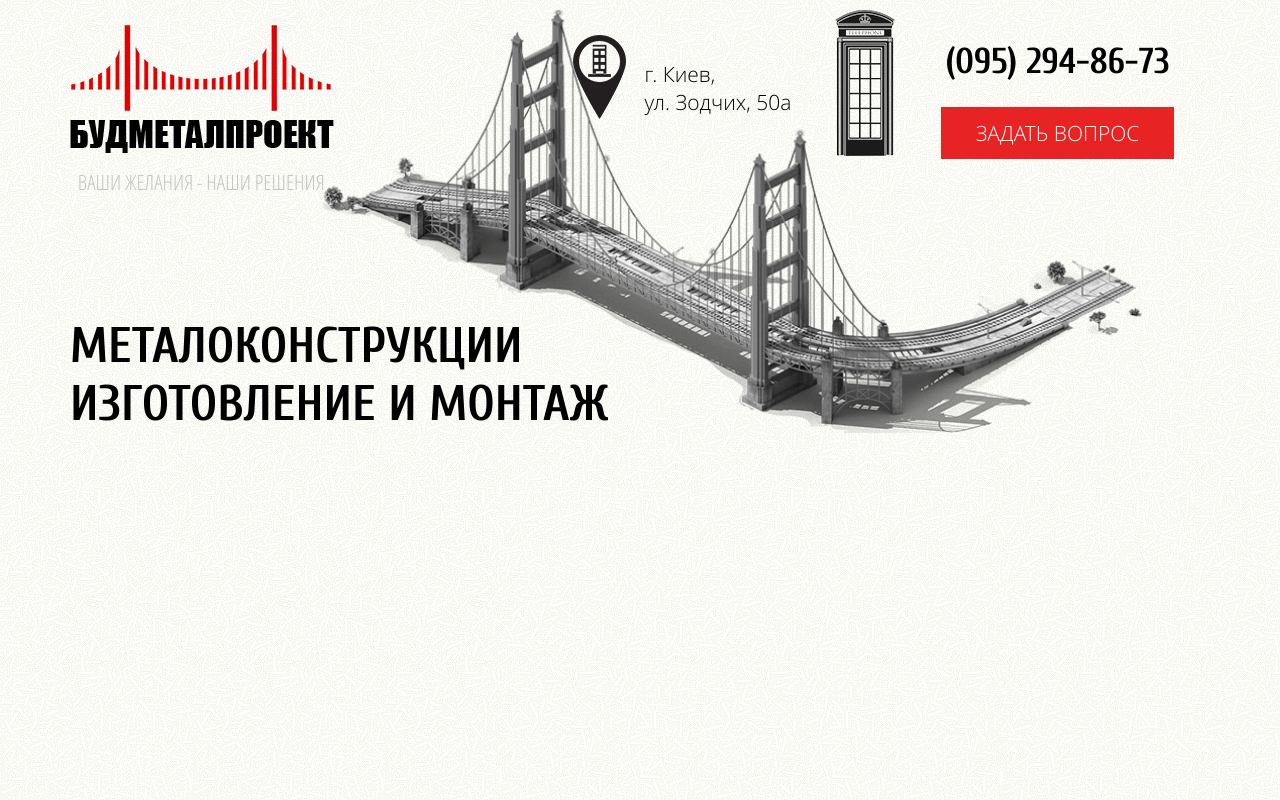
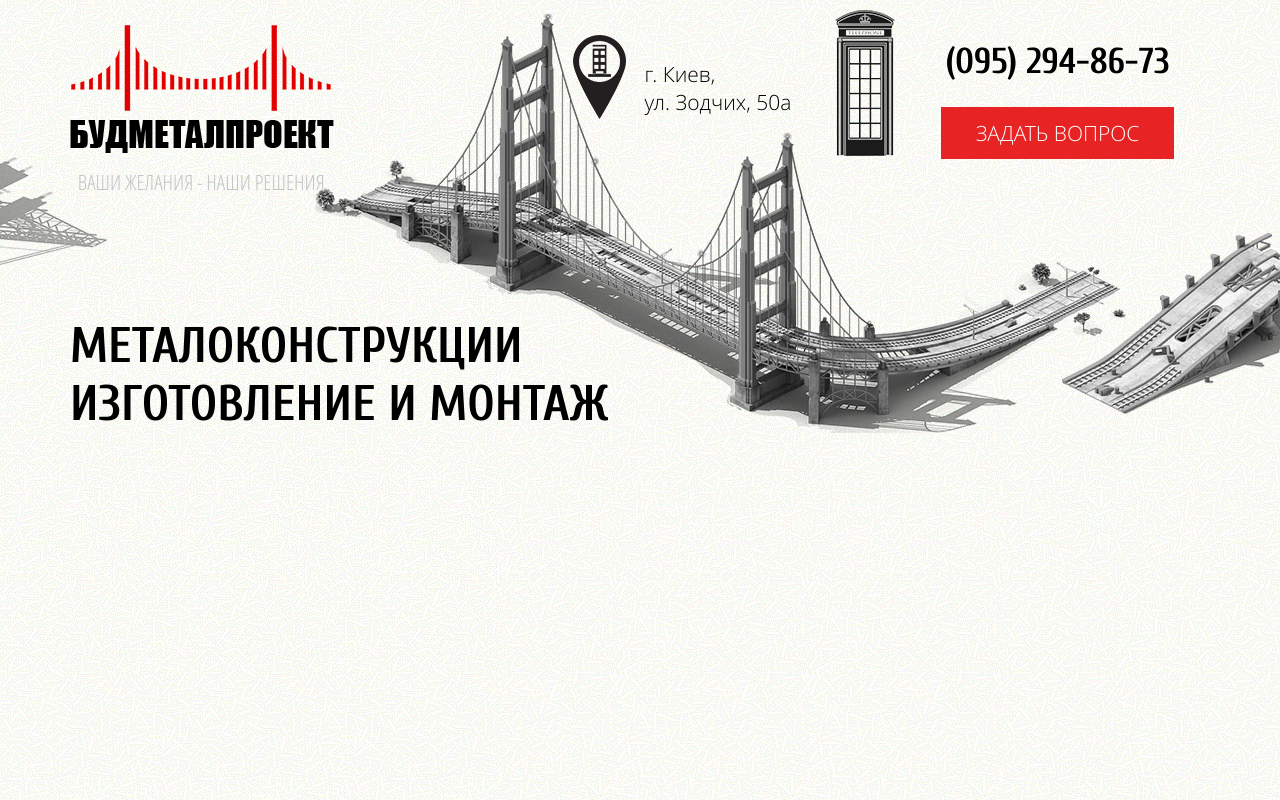
Before and after one commit to HomaX1/bud-metal-project, a website: page index.html in a window 1280 px wide. Drawn offline with nearby package versions, Linux system fonts and the light colour scheme.

Commit message:
changed background for header

```diff
--- a/css/style.css
+++ b/css/style.css
@@ -45,8 +45,7 @@ body {
 .header {
     width: 100%;
     height: 423px;
-    background: url("../img/one-bridge.png") 70% 100% no-repeat;
-    background-size: contain;
+    background: url("../img/bridges.png") top center no-repeat;
     margin-top: 10px;
     position: relative;
 }
--- a/index.html
+++ b/index.html
@@ -11,7 +11,7 @@
 <header class="header">
         <div class="container header-wrap">
             <h1>Металоконструкции изготовление и монтаж</h1>
-            <div class="row justify-content-around">
+            <div class="row">
                 <div class="col-sm-3 logo">
                     <a class="logo__img" href="index.html"></a>
                     <p>Ваши желания - наши решения</p>
```
